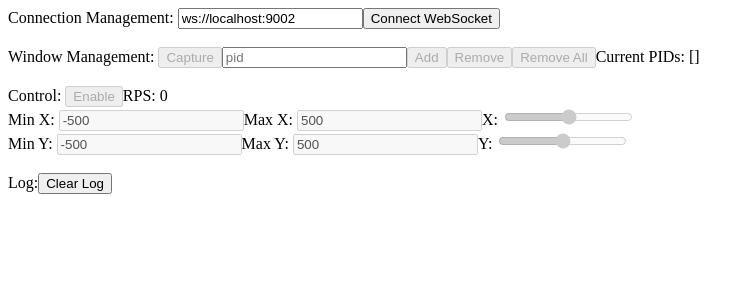
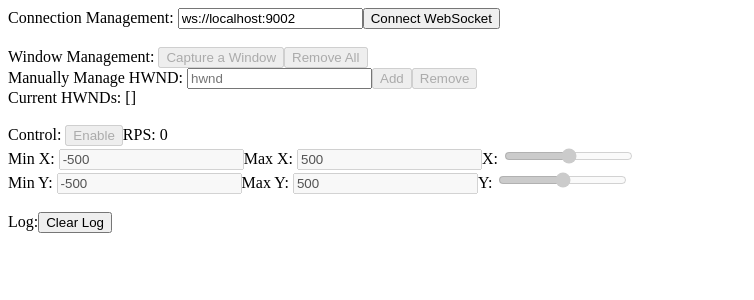
Before and after one commit to DiscreteTom/boruto, a Vue app in the folder web/: page / in a window 1280 px wide. Shown: the top 300 px of the page, without its empty margins (0-754 px from the left). Built offline with nearby package versions, Linux system fonts and the light colour scheme.

Commit message:
refactor: abandon pid based capture

```diff
--- a/web/src/App.vue
+++ b/web/src/App.vue
@@ -11,15 +11,20 @@
     <br />
 
     <div>
-      <label>Window Management: </label>
-      <button @click="capturing = !capturing" :disabled="ws === null">
-        {{ capturing ? 'Stop Capture' : 'Capture' }}
-      </button>
-      <input type="text" v-model="pid" placeholder="pid" />
-      <button @click="add" :disabled="ws === null">Add</button>
-      <button @click="remove" :disabled="ws === null">Remove</button>
-      <button @click="removeAll" :disabled="ws === null">Remove All</button>
-      <span>Current PIDs: {{ currentPids }}</span>
+      <div>
+        <label>Window Management: </label>
+        <button @click="capturing = !capturing" :disabled="ws === null">
+          {{ capturing ? 'Stop Capture' : 'Capture a Window' }}
+        </button>
+        <button @click="removeAll" :disabled="ws === null">Remove All</button>
+      </div>
+      <div>
+        <label>Manually Manage HWND: </label>
+        <input type="text" v-model="hwnd" placeholder="hwnd" />
+        <button @click="add" :disabled="ws === null">Add</button>
+        <button @click="remove" :disabled="ws === null">Remove</button>
+      </div>
+      <span>Current HWNDs: {{ currentHwnds }}</span>
     </div>
 
     <br />
@@ -81,8 +86,8 @@ import { ref } from 'vue'
 
 const addr = ref('ws://localhost:9002')
 const capturing = ref(false)
-const pid = ref('')
-const currentPids = ref<number[]>([])
+const hwnd = ref('')
+const currentHwnds = ref<number[]>([])
 const started = ref(false)
 const ws = ref<null | WebSocket>(null)
 const x = ref(0)
@@ -103,14 +108,14 @@ function connect() {
       log.value += e.data + '\n'
       const res = JSON.parse(e.data) as
         | { type: 'started' | 'stopped' }
-        | { type: 'currentManagedPids'; pids: number[] }
+        | { type: 'currentManagedHwnds'; hwnds: number[] }
 
       if (res.type === 'started') {
         started.value = true
       } else if (res.type === 'stopped') {
         started.value = false
-      } else if (res.type === 'currentManagedPids') {
-        currentPids.value = res.pids
+      } else if (res.type === 'currentManagedHwnds') {
+        currentHwnds.value = res.hwnds
       }
     }
     ws.value.onclose = () => {
@@ -135,13 +140,13 @@ function toggle() {
 }
 
 function add() {
-  console.log('add', pid.value)
-  ws.value?.send(JSON.stringify({ type: 'add', pid: Number(pid.value) }))
+  console.log('add', hwnd.value)
+  ws.value?.send(JSON.stringify({ type: 'add', hwnd: Number(hwnd.value) }))
 }
 
 function remove() {
-  console.log('remove', pid.value)
-  ws.value?.send(JSON.stringify({ type: 'remove', pid: Number(pid.value) }))
+  console.log('remove', hwnd.value)
+  ws.value?.send(JSON.stringify({ type: 'remove', hwnd: Number(hwnd.value) }))
 }
 
 function removeAll() {
```
Also changed, not shown: 2 other files (tests, documents, lock files or other folders).
